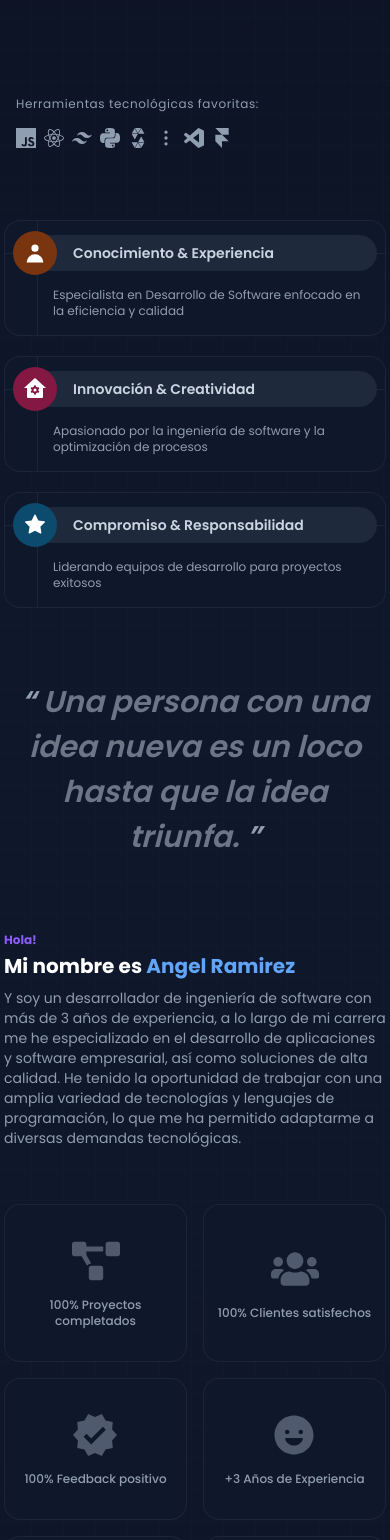
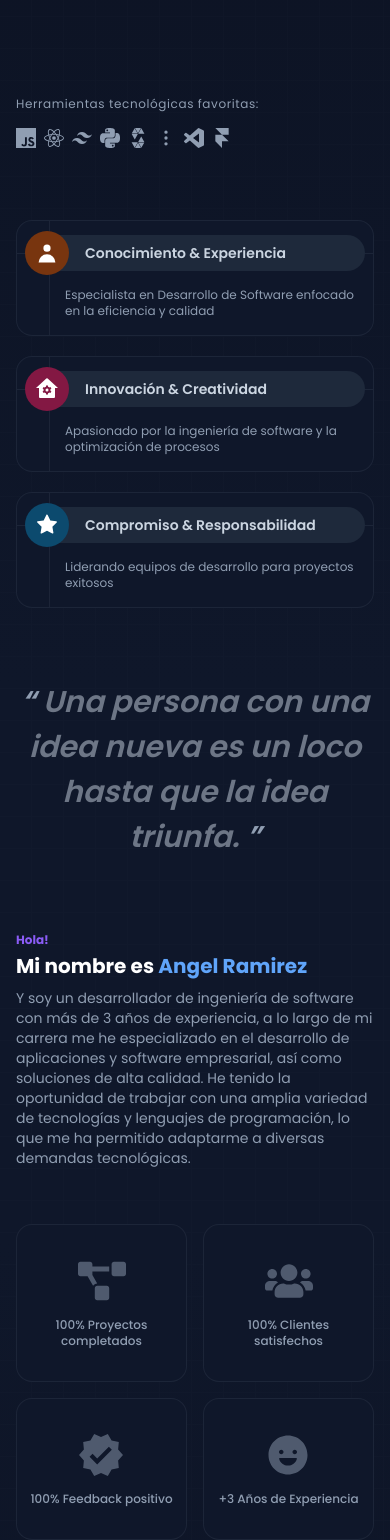
Before and after one commit to ImJars/Development-full-coding, a React (Vite) app: page / in a window 390 px wide. Shown: the part 432-1972 px from the top of the page. Built offline with nearby package versions, Linux system fonts and the light colour scheme.

Commit message:
Update home.jsx

```diff
--- a/src/home.jsx
+++ b/src/home.jsx
@@ -271,7 +271,7 @@ function Home({ refHome }) {
               </div>
             </div>
           </HomeSection>
-          <HomeSection className="-mt-10 pb-24 mx-1 sm:mx-0">
+          <HomeSection className="-mt-10 pb-24 mx-4 sm:mx-0">
             <div className="content-wrapped block mx-auto">
               <Cards>
                 <CardHome
@@ -301,7 +301,7 @@ function Home({ refHome }) {
               </Cards>
             </div>
           </HomeSection>
-          <HomeSection className="-mt-16 pb-24 mx-1 sm:mx-0">
+          <HomeSection className="-mt-16 pb-24 mx-4 sm:mx-0">
             <div className="content-wrapped mx-auto">
               <TextHome
                 text={
@@ -310,7 +310,7 @@ function Home({ refHome }) {
               />
             </div>
           </HomeSection>
-          <HomeSection className="-mt-16 pb-24 mx-1 sm:mx-0">
+          <HomeSection className="-mt-16 pb-24 mx-4 sm:mx-0">
             <section className="content-wrapped mx-auto">
               <div>
                 <SubHome
```
